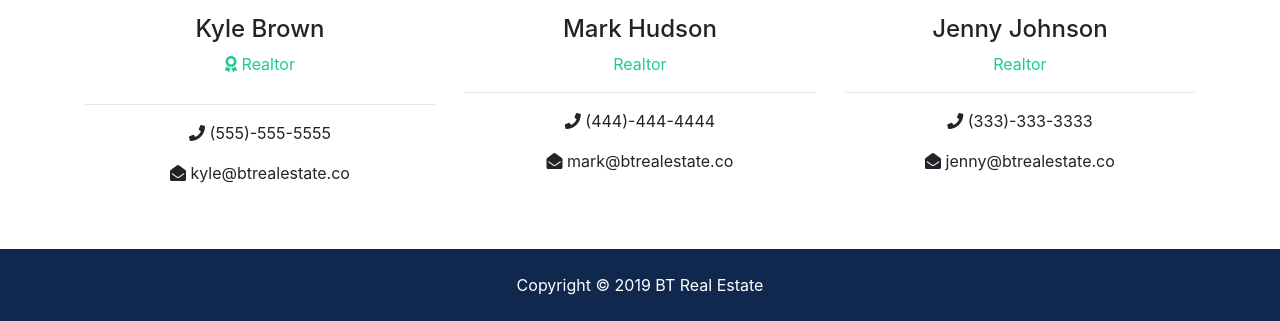
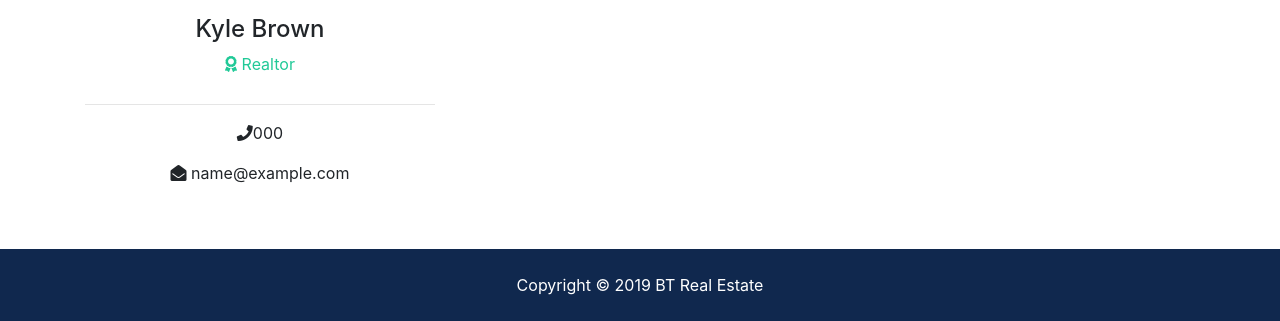
Before and after one commit to share6600/DJANGO-HOMES, a Django app: page /about in a window 1280 px wide. Shown: the part 1717-2038 px from the top of the page. Run offline with Django 3.2, Linux system fonts and the light colour scheme; tables that the repository leaves empty hold one stand-in row (values such as "Sample post"); grey boxes marked "Sample" are stand-in pictures; some libraries are stand-ins or nearby versions.

Commit message:
add realtors and mvp realtors dynamicly on about

```diff
--- a/templates/pages/about.html
+++ b/templates/pages/about.html
@@ -1,13 +1,14 @@
-{% extends 'base.html' %}
-{% load static %}
-{% block content%}
+{% extends 'base.html' %} {% load static %} {% block content%}
 
 <section id="showcase-inner" class="py-5 text-white">
   <div class="container">
     <div class="row text-center">
       <div class="col-md-12">
         <h1 class="display-4">About BT Real Estate</h1>
-              <p class="lead">Lorem ipsum dolor sit, amet consectetur adipisicing elit. Sunt, pariatur!</p>
+        <p class="lead">
+          Lorem ipsum dolor sit, amet consectetur adipisicing elit. Sunt,
+          pariatur!
+        </p>
       </div>
     </div>
   </div>
@@ -19,10 +20,9 @@
     <nav aria-label="breadcrumb">
       <ol class="breadcrumb">
         <li class="breadcrumb-item">
-                <a href="{% url 'index' %}">
-                  <i class="fas fa-home"></i> Home</a>
+          <a href="{% url 'index' %}"> <i class="fas fa-home"></i> Home</a>
         </li>
-              <li class="breadcrumb-item active"> About</li>
+        <li class="breadcrumb-item active">About</li>
       </ol>
     </nav>
   </div>
@@ -33,23 +33,39 @@
     <div class="row">
       <div class="col-md-8">
         <h2>We Search For The Perfect Home</h2>
-              <p class="lead">Lorem ipsum dolor sit, amet consectetur adipisicing elit. Sunt, pariatur!</p>
-              <img src="{% static 'img/about.jpg' %}" alt="">
-              <p class="mt-4">Lorem ipsum dolor sit amet consectetur adipisicing elit. Perspiciatis esse officia repudiandae ad saepe ex, amet
-                neque quod accusamus rem quia magnam magni dolorum facilis ullam minima perferendis? Exercitationem at quaerat
-                commodi id libero eveniet harum perferendis laborum molestias quia.</p>
+        <p class="lead">
+          Lorem ipsum dolor sit, amet consectetur adipisicing elit. Sunt,
+          pariatur!
+        </p>
+        <img src="{% static 'img/about.jpg' %}" alt="" />
+        <p class="mt-4">
+          Lorem ipsum dolor sit amet consectetur adipisicing elit. Perspiciatis
+          esse officia repudiandae ad saepe ex, amet neque quod accusamus rem
+          quia magnam magni dolorum facilis ullam minima perferendis?
+          Exercitationem at quaerat commodi id libero eveniet harum perferendis
+          laborum molestias quia.
+        </p>
       </div>
       <div class="col-md-4">
+        {% if mvp_realtors %}
+         {% for realtor in mvp_realtors%}
          <div class="card">
-                <img class="card-img-top" src="assets/img/realtors/kyle.jpg" alt="Seller of the month">
+            <img
+              class="card-img-top"
+              src="{{realtor.photo.url}}"
+              alt="Seller of the month"
+            />
             <div class="card-body">
               <h5 class="card-title">Seller Of The Month</h5>
-                  <h6 class="text-secondary">Kyle Brown</h6>
-                  <p class="card-text">Lorem ipsum dolor sit amet consectetur adipisicing elit. Omnis nesciunt amet, illo itaque similique repellat.
-                    content.
+              <h6 class="text-secondary">{{realtor.name}}</h6>
+              <p class="card-text">
+{{realtor.description}}
               </p>
             </div>
           </div>
+         {% endfor %}
+        {% endif %}
+
       </div>
     </div>
   </div>
@@ -58,9 +74,14 @@
 <!-- Work -->
 <section id="work" class="bg-dark text-white text-center">
   <h2 class="display-4">We Work For You</h2>
-        <h4>Lorem ipsum dolor sit amet consectetur adipisicing elit. Autem velit aperiam, unde aliquid at similique!</h4>
-        <hr>
-        <a href="listings.html" class="btn btn-secondary text-white btn-lg">View Our Featured Listings</a>
+  <h4>
+    Lorem ipsum dolor sit amet consectetur adipisicing elit. Autem velit
+    aperiam, unde aliquid at similique!
+  </h4>
+  <hr />
+  <a href="listings.html" class="btn btn-secondary text-white btn-lg"
+    >View Our Featured Listings</a
+  >
 </section>
 
 <!-- Team -->
@@ -68,39 +89,28 @@
   <div class="container">
     <h2 class="text-center">Our Team</h2>
     <div class="row text-center">
+      {% if realtors %} {% for realtor in realtors %}
       <div class="col-md-4">
-              <img src="assets/img/realtors/kyle.jpg" alt="" class="rounded-circle mb-3">
+        <img
+          src="{{realtor.photo.url}}"
+          alt=""
+          class="rounded-circle mb-3"
+        />
         <h4>Kyle Brown</h4>
         <p class="text-success">
-                <i class="fas fa-award text-success mb-3"></i> Realtor</p>
-              <hr>
+          <i class="fas fa-award text-success mb-3"></i> Realtor
+        </p>
+        <hr />
+        <p><i class="fas fa-phone"></i>{{realtor.phone}}</p>
+        <p><i class="fas fa-envelope-open"></i> {{realtor.email}}</p>
+      </div>
+      {% endfor %} {% else %}
+      <div class="col-md-12">
         <p>
-                <i class="fas fa-phone"></i> (555)-555-5555</p>
-              <p>
-                <i class="fas fa-envelope-open"></i> kyle@btrealestate.co</p>
+          no realtors in this page
+        </p>
       </div>
-
-            <div class="col-md-4">
-              <img src="assets/img/realtors/mark.jpg" alt="" class="rounded-circle mb-3">
-              <h4>Mark Hudson</h4>
-              <p class="text-success">Realtor</p>
-              <hr>
-              <p>
-                <i class="fas fa-phone"></i> (444)-444-4444</p>
-              <p>
-                <i class="fas fa-envelope-open"></i> mark@btrealestate.co</p>
-            </div>
-
-            <div class="col-md-4">
-              <img src="assets/img/realtors/jenny.jpg" alt="" class="rounded-circle mb-3">
-              <h4>Jenny Johnson</h4>
-              <p class="text-success">Realtor</p>
-              <hr>
-              <p>
-                <i class="fas fa-phone"></i> (333)-333-3333</p>
-              <p>
-                <i class="fas fa-envelope-open"></i> jenny@btrealestate.co</p>
-            </div>
+      {% endif %}
     </div>
   </div>
 </section>
```
Lines whose indentation alone changed are shown as unchanged.
